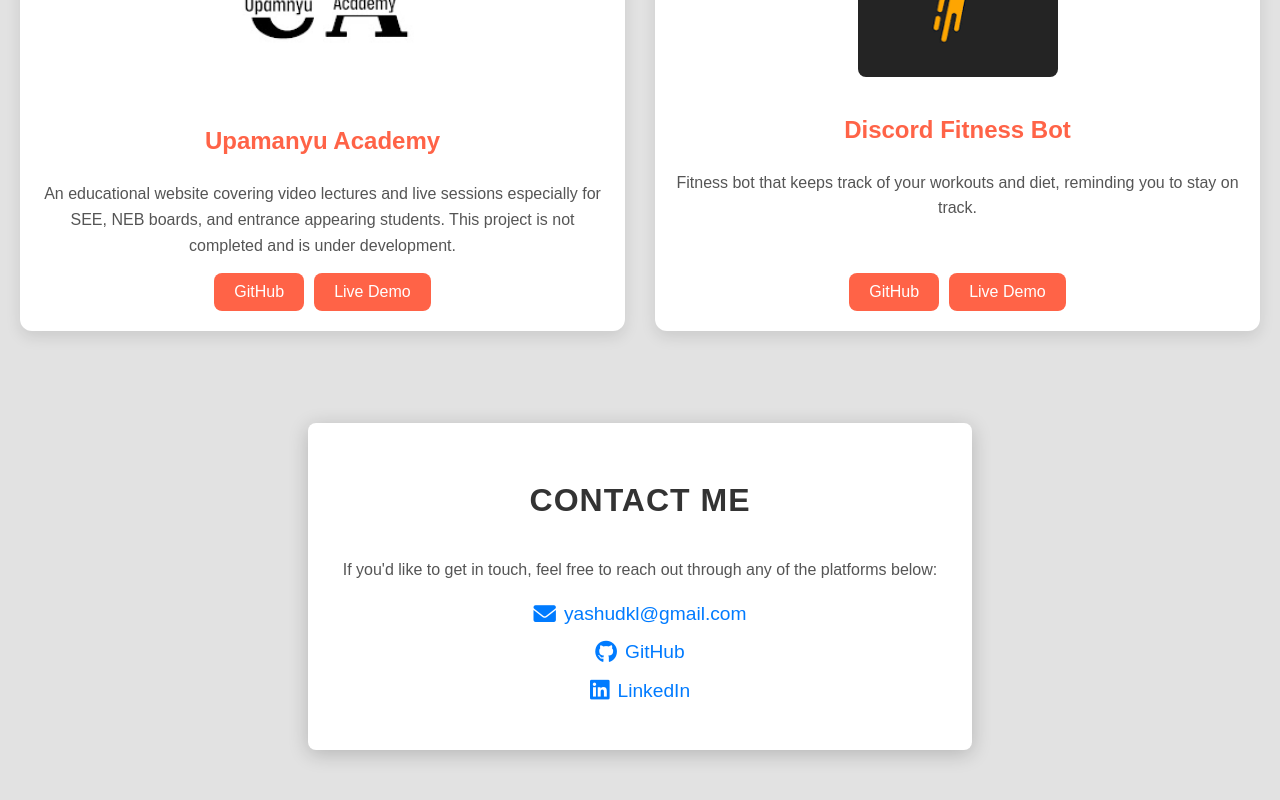
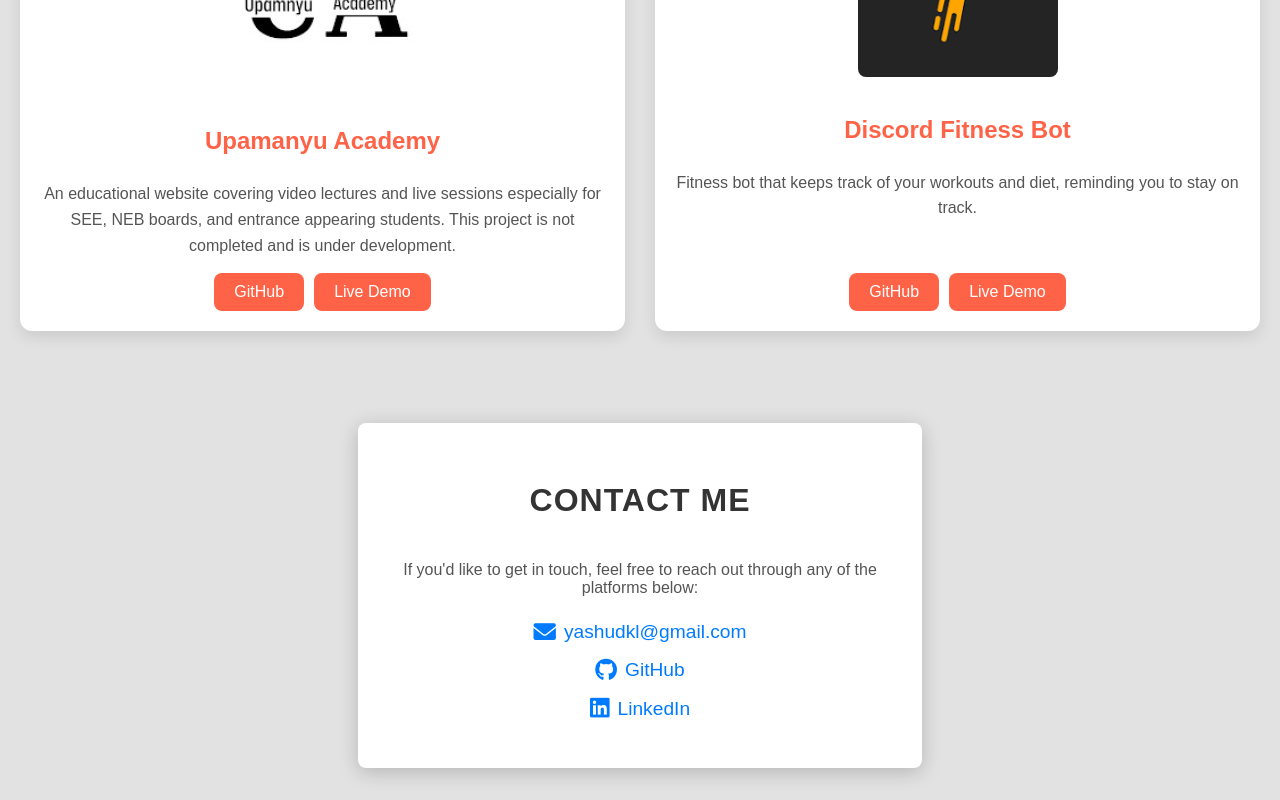
Before and after one commit to yashudkl/ProtfolioSite, a React (Create React App) app in the folder my-portfolio/: page / in a window 1280 px wide. Shown: the part 1723-2523 px from the top of the page. Built offline with nearby package versions, Linux system fonts and the light colour scheme.

Commit message:
width-adjust

```diff
--- a/my-portfolio/src/components/Contact.css
+++ b/my-portfolio/src/components/Contact.css
@@ -1,5 +1,5 @@
 .contact-container {
-  max-width: 600px;
+  max-width: 500px;
   margin: 2rem auto;
   padding: 2rem;
   background-color: #ffffff;
```
